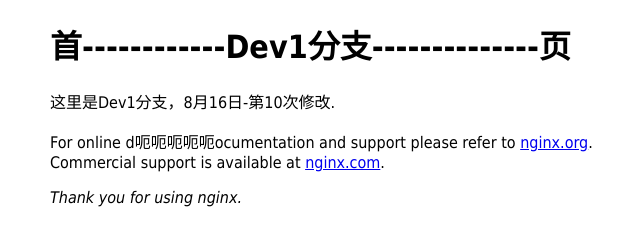
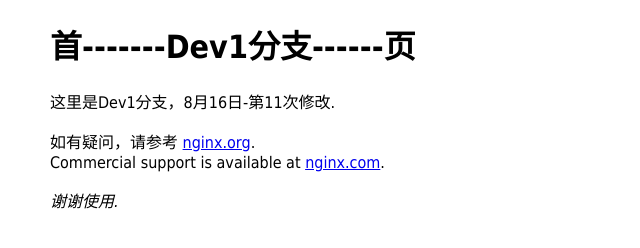
Before and after one commit to atang007didi/nginx, a plain HTML site: page index.html in a window 1280 px wide. Shown: the whole page, without its empty margins (310-950 px from the left). Drawn offline with Linux system fonts and the light colour scheme.

Commit message:
Update index.html

```diff
--- a/index.html
+++ b/index.html
@@ -10,14 +10,14 @@ font-family: Tahoma, Verdana, Arial, sans-serif; }
 </style>
 </head>
 <body>
-<h1>首------------Dev1分支--------------页</h1>
-<p>这里是Dev1分支，8月16日-第10次修改.</p>
+<h1>首-------Dev1分支------页</h1>
+<p>这里是Dev1分支，8月16日-第11次修改.</p>
 
-<p>For online d呃呃呃呃呃ocumentation and support please refer to
-<a href="http://nginx.org/">nginx.org</a>.<br/>
+<p>如有疑问，请参考
+<a href="http://atang.com/">nginx.org</a>.<br/>
 Commercial support is available at
-<a href="http://nginx.com/">nginx.com</a>.</p>
+<a href="http://atang.com/">nginx.com</a>.</p>
 
-<p><em>Thank you for using nginx.</em></p>
+<p><em>谢谢使用.</em></p>
 </body>
 </html>
```
